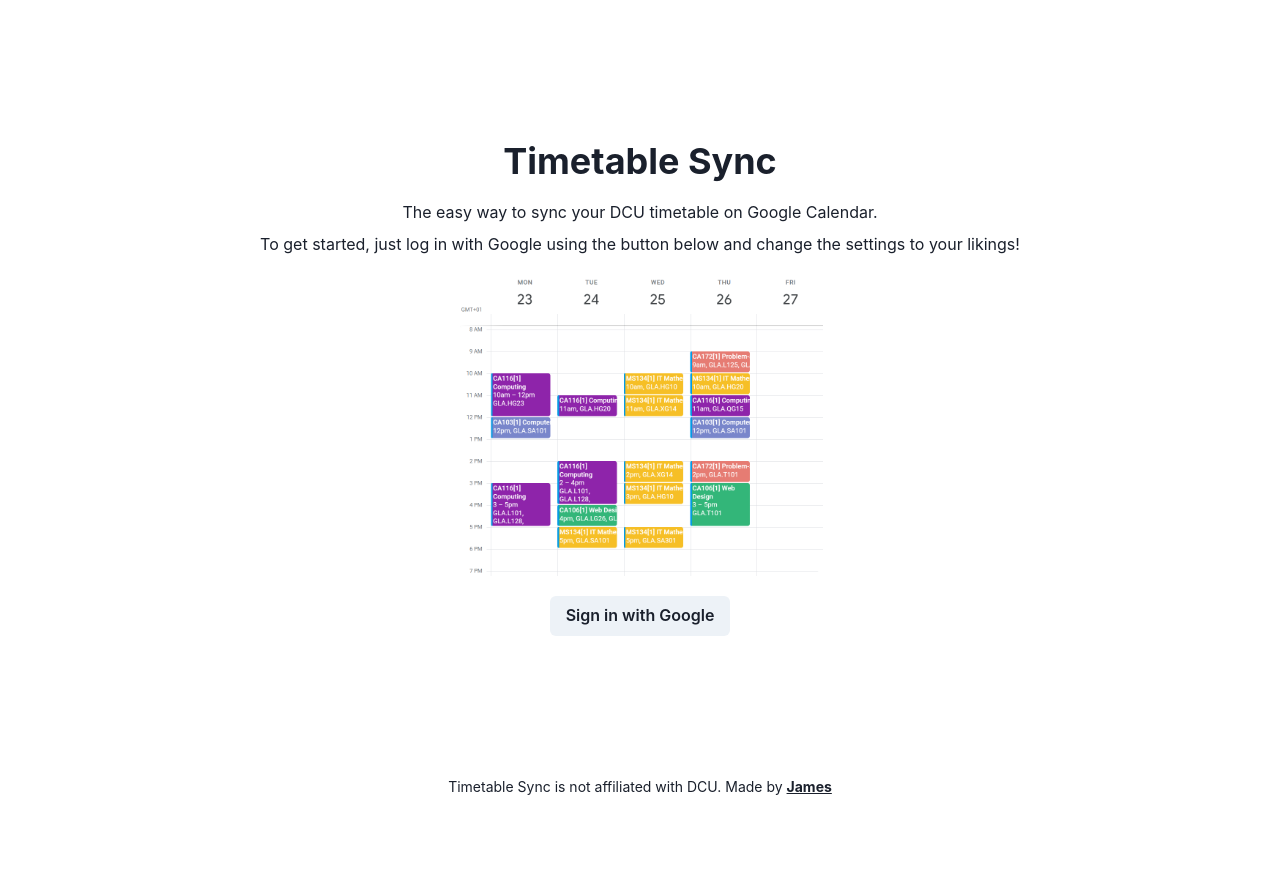
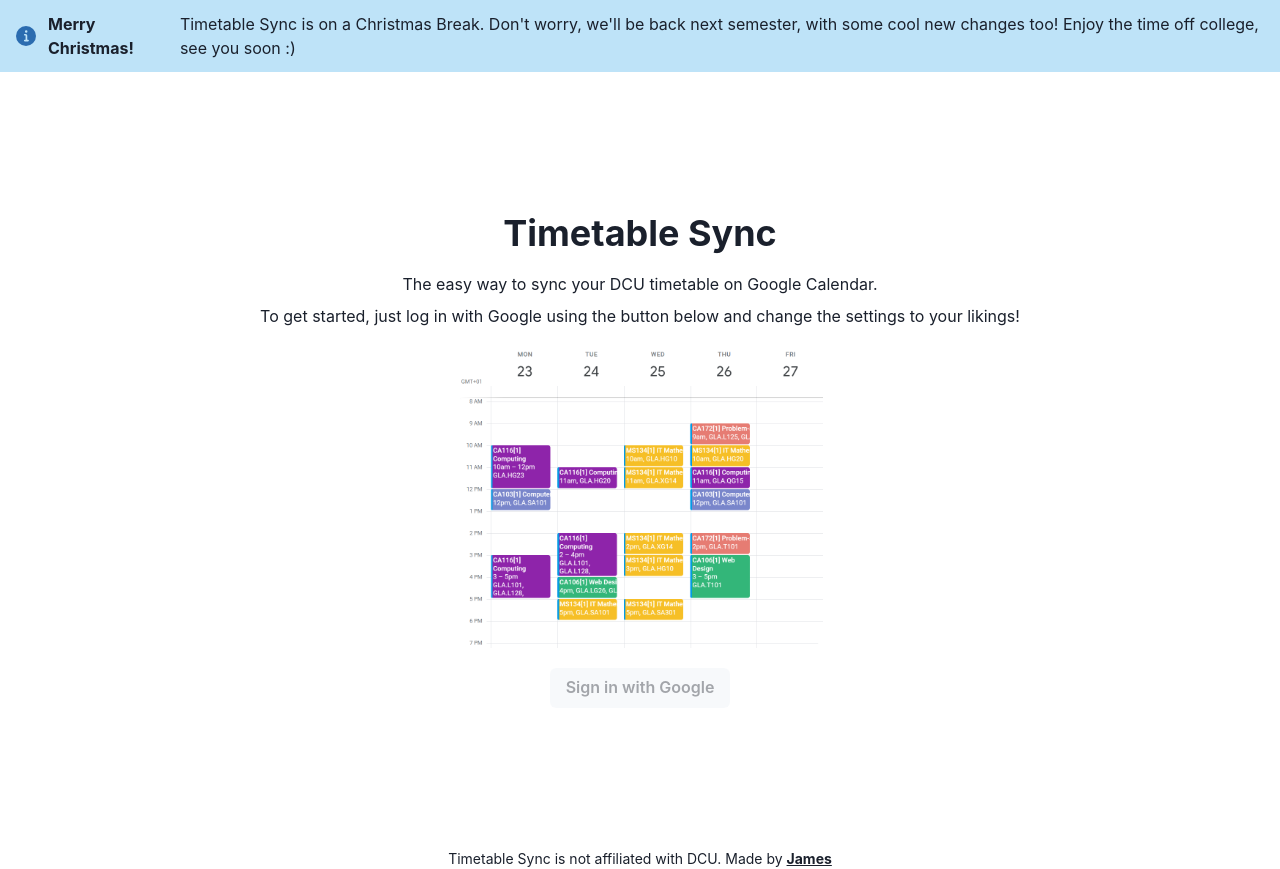
Before and after one commit to j-ellie/timetable-sync, a React (Vite) app in the folder frontend/: page / in a window 1280 px wide. Before the commit the page ends 800 px from the top, so only its background shows below. Built offline with nearby package versions, Linux system fonts and the light colour scheme.

Commit message:
Disabling for christmas

```diff
--- a/frontend/src/App.jsx
+++ b/frontend/src/App.jsx
@@ -70,7 +70,7 @@
               <Text mt={2}>The easy way to sync your DCU timetable on Google Calendar.</Text>
               <Text>To get started, just log in with Google using the button below and change the settings to your likings!</Text>
               <Image mt={3} mb={3} src="/demo.png" h="300px" borderRadius="1em" alt="Example of synced timetable." />
-              <Button onClick={() => { login() }} isDisabled={false}>
+              <Button onClick={() => { login() }} isDisabled={true}>
                 Sign in with Google
               </Button>
             </VStack>
--- a/frontend/src/main.jsx
+++ b/frontend/src/main.jsx
@@ -9,11 +9,11 @@
   <React.StrictMode>
     <ChakraProvider>
       <GoogleOAuthProvider clientId="603064467469-2u4rh86o1c9t3np5avphpalgv4ia71ql.apps.googleusercontent.com">
-        {/* <Alert status='error'>
+        <Alert status='info'>
           <AlertIcon />
-          <AlertTitle>Timetable Sync is unavailable at this time.</AlertTitle>
-          <AlertDescription>Due to an ISP issue, Timetable Sync is down until further notice. Sorry :(</AlertDescription>
-        </Alert> */}
+          <AlertTitle>Merry Christmas!</AlertTitle>
+          <AlertDescription>Timetable Sync is on a Christmas Break. Don't worry, we'll be back next semester, with some cool new changes too! Enjoy the time off college, see you soon :)</AlertDescription>
+        </Alert>
         <App />
       </GoogleOAuthProvider>
     </ChakraProvider>
```
